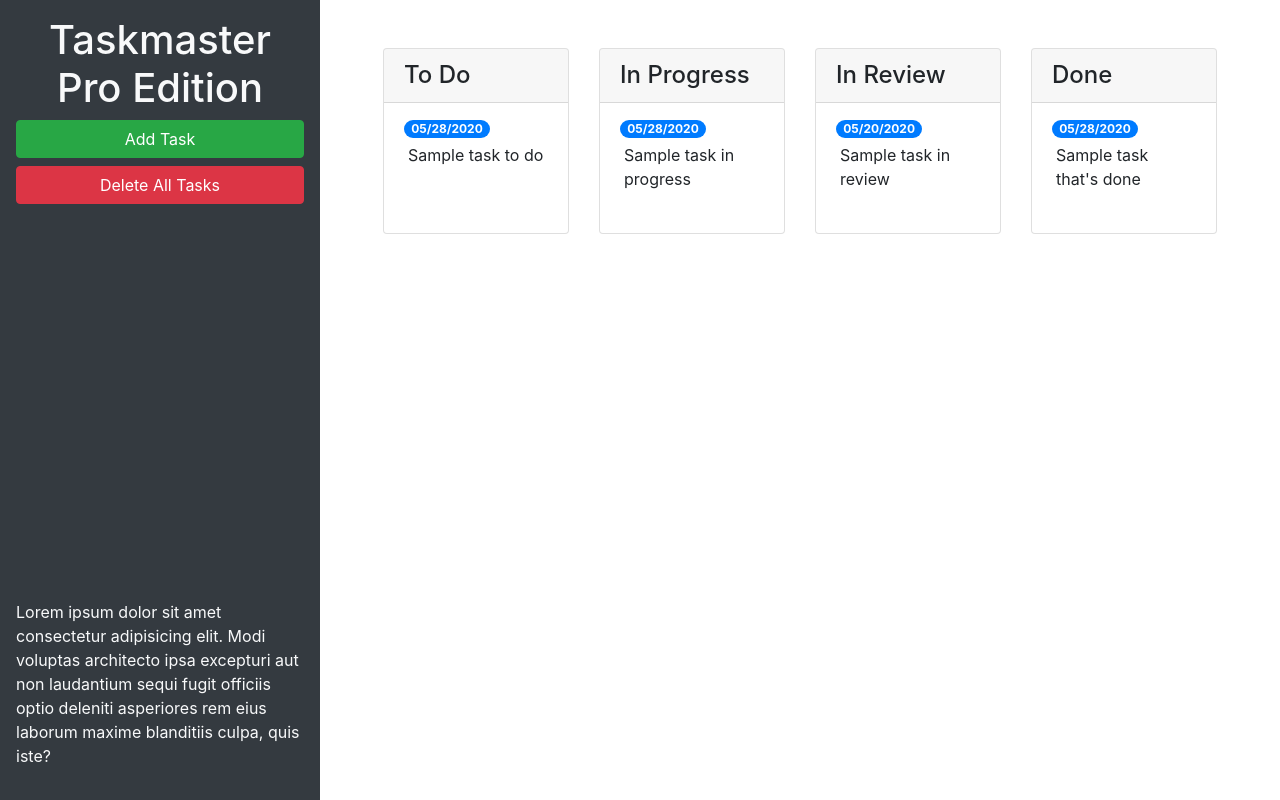
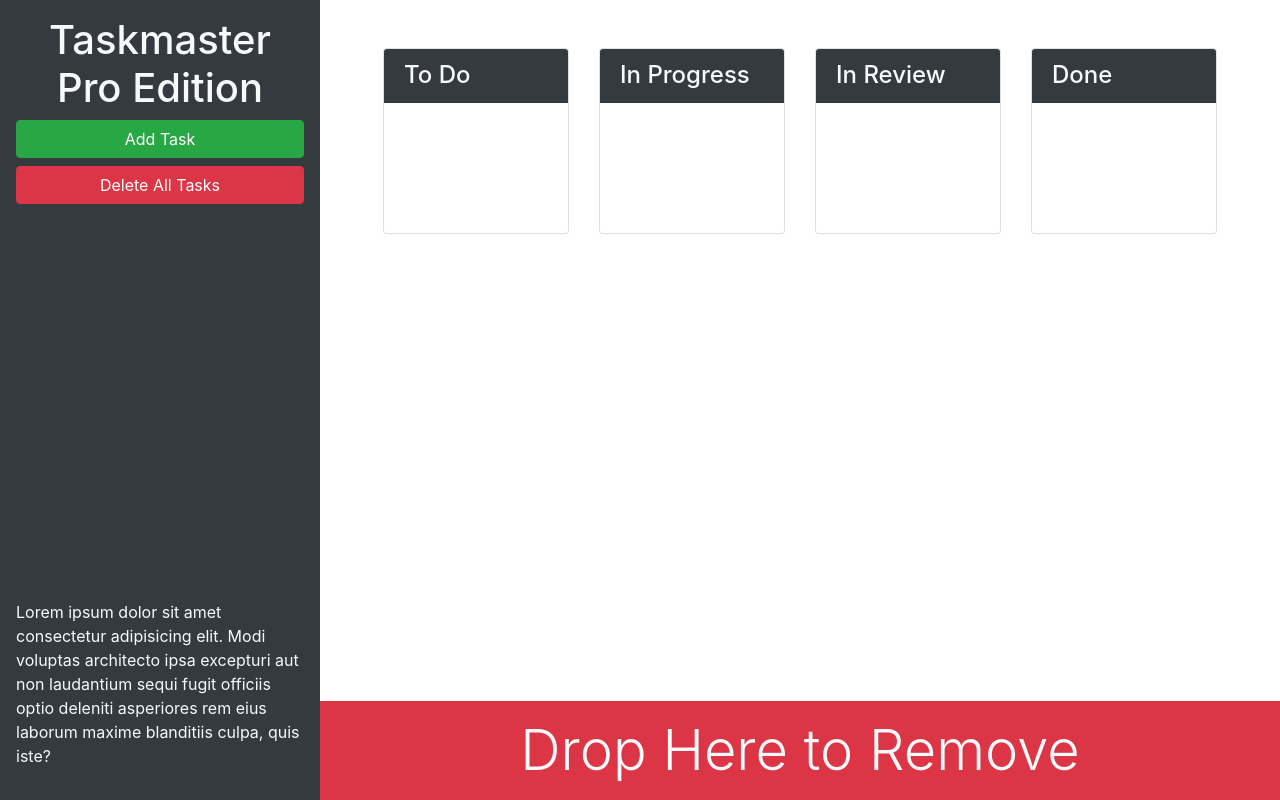
Before and after one commit to Will2tall/taskmaster-pro, a plain HTML site: page index.html in a window 1280 px wide. Drawn offline with nearby package versions, Linux system fonts and the light colour scheme.

Commit message:
bootstrap issue finish

```diff
--- a/index.html
+++ b/index.html
@@ -13,25 +13,25 @@
 <body>
 
   <div class="row min-vh-100 no-gutters">
-    <header class="col-12 col-lg-3 bg-dark text-light d-flex flex-column p-4 p-lg-3">
+    <header class="col-12 col-lg-3 bg-dark text-light sticky-top d-flex flex-column p-4 p-lg-3">
       <h1 class="text-center">Taskmaster Pro Edition</h1>
       <button id="create-task" class="btn btn-block btn-success" data-toggle="modal" data-target="#task-form-modal">Add
         Task</button>
       <button id="remove-tasks" class="btn btn-block btn-danger">Delete All Tasks</button>
-      <p class="mt-auto">Lorem ipsum dolor sit amet consectetur adipisicing elit. Modi voluptas architecto ipsa
+      <p class="mt-auto d-none d-lg-block">Lorem ipsum dolor sit amet consectetur adipisicing elit. Modi voluptas architecto ipsa
         excepturi aut non
         laudantium sequi fugit officiis optio deleniti asperiores rem eius laborum maxime blanditiis culpa, quis iste?
       </p>
     </header>
-    <main class="col-12 col-lg-9">
+    <main class="col-12 col-lg-9 d-flex flex-column">
       <div class="m-5 row justify-content-around">
         <div class="col-12 col-md-6 col-xl-3 mb-3">
           <div class="card">
-            <h4 class="card-header">To Do</h4>
+            <h4 class="card-header bg-dark text-light">To Do</h4>
             <ul id="list-toDo" class="list-group list-group-flush">
               <li class="list-group-item">
-                <span class="badge badge-primary badge-pill">05/28/2020</span>
-                <p class="m-1">Sample task to do</p>
+                <span class="badge badge-primary badge-pill"></span>
+                <p class="m-1"></p>
               </li>
             </ul>
           </div>
@@ -40,11 +40,11 @@
         <!-- in progress start -->
         <div class="col-12 col-md-6 col-xl-3 mb-3">
           <div class="card">
-          <h4 class="card-header">In Progress</h4>
+          <h4 class="card-header bg-dark text-light">In Progress</h4>
           <ul id="list-inProgress" class="list-group list-group-flush">
             <li class="list-group-item">
-              <span class="badge badge-primary badge-pill">05/28/2020</span>
-              <p class="m-1">Sample task in progress</p>
+              <span class="badge badge-primary badge-pill"></span>
+              <p class="m-1"></p>
             </li>
           </ul>
           </div>
@@ -53,11 +53,11 @@
         <!-- in review start -->
         <div class="col-12 col-md-6 col-xl-3 mb-3">
           <div class="card">
-          <h4 class="card-header">In Review</h4>
+          <h4 class="card-header bg-dark text-light">In Review</h4>
           <ul id="list-inReview" class="list-group list-group-flush">
             <li class="list-group-item">
-              <span class="badge badge-primary badge-pill">05/20/2020</span>
-              <p class="m-1">Sample task in review</p>
+              <span class="badge badge-primary badge-pill"></span>
+              <p class="m-1"></p>
             </li>
           </ul>
           </div>
@@ -66,16 +66,21 @@
         <!-- done start -->
         <div class="col-12 col-md-6 col-xl-3 mb-3">
           <div class="card">
-          <h4 class="card-header">Done</h4>
+          <h4 class="card-header bg-dark text-light">Done</h4>
           <ul id="list-done" class="list-group list-group-flush">
             <li class="list-group-item">
-              <span class="badge badge-primary badge-pill">05/28/2020</span>
-              <p class="m-1">Sample task that's done</p>
+              <span class="badge badge-primary badge-pill"></span>
+              <p class="m-1"></p>
             </li>
           </ul>
           </div>
         </div>
         <!-- done end -->
+      </div>
+      <div id="trash" class="mt-auto">
+        <div class="w-100 bg-danger p-3 text-center text-light display-4">
+          Drop Here to Remove
+        </div>
       </div>
     </main>
   </div>
```
